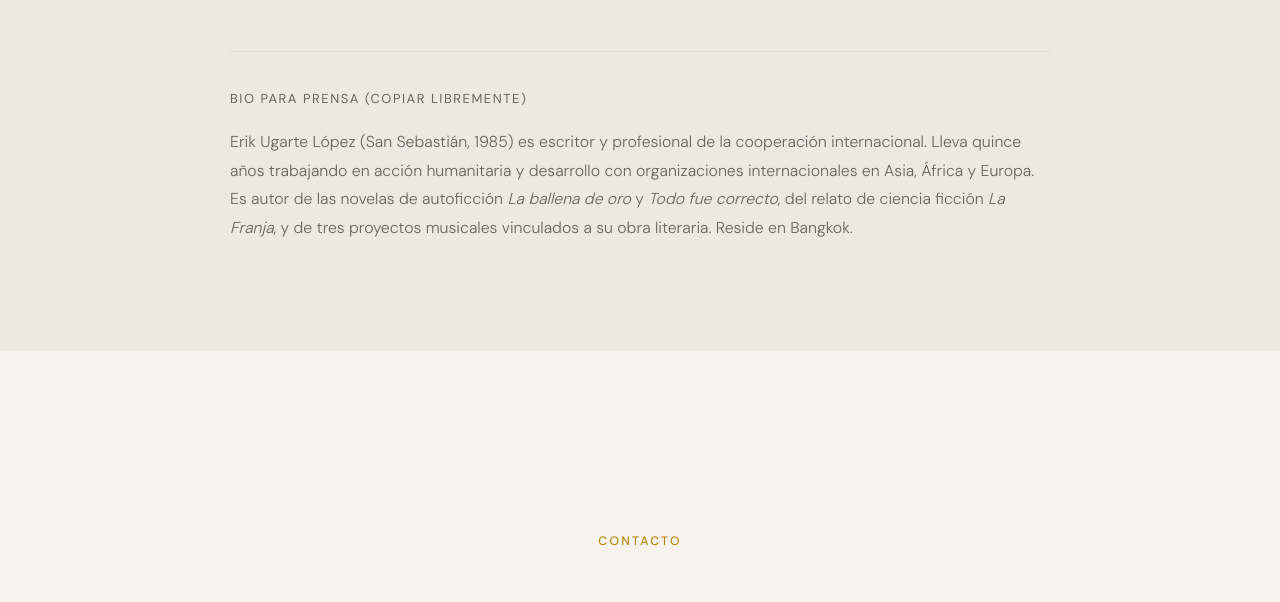
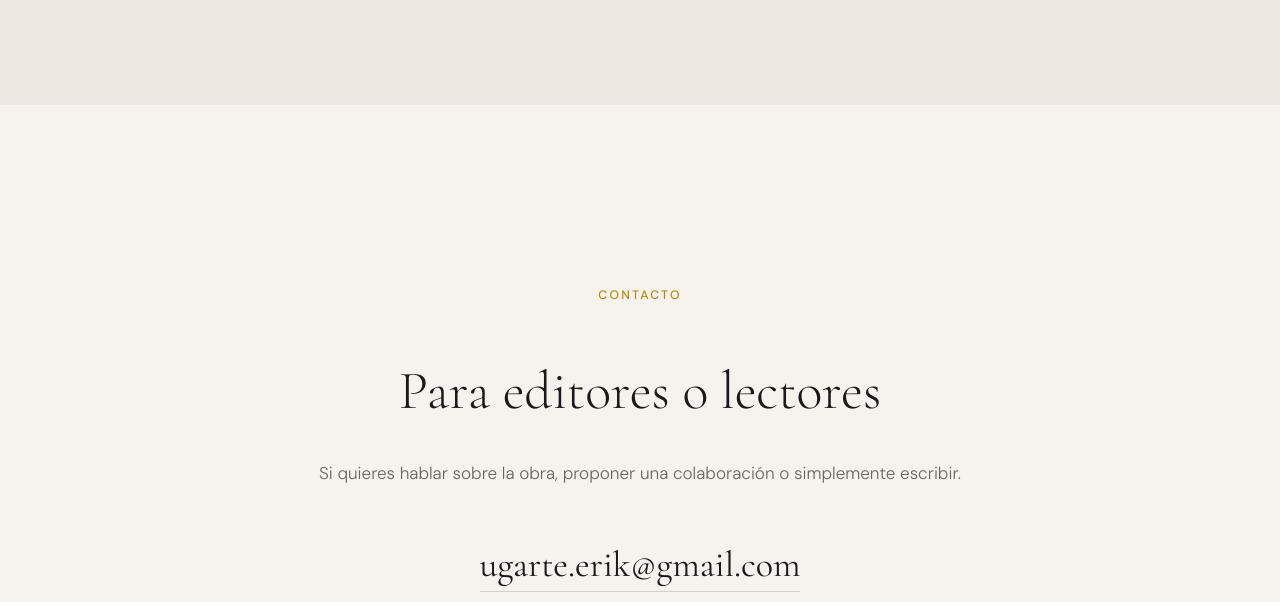
Before and after one commit to erikugarte/erikugartelopez.com, an Eleventy site: page src/index.njk in a window 1280 px wide. Shown: the part 6113-6715 px from the top of the page. Built offline with nearby package versions, Linux system fonts and the light colour scheme; Eleventy itself is replaced by a stand-in of ours; files that its build step writes are made by us from their sources.

Commit message:
Update index.njk

```diff
--- a/src/index.njk
+++ b/src/index.njk
@@ -208,13 +208,7 @@ permalink: /index.html
                     </div>
                     <img src="erik-ugarte.jpg" alt="Erik Ugarte López" class="sobre-photo">
                 </div>
-                <div class="sobre-bio-formal">
-                    <h3 data-lang="es">Bio para prensa (copiar libremente)</h3>
-                    <h3 data-lang="en">Press bio (copy freely)</h3>
-                    <p data-lang="es">Erik Ugarte López (San Sebastián, 1985) es escritor y profesional de la cooperación internacional. Lleva quince años trabajando en acción humanitaria y desarrollo con organizaciones internacionales en Asia, África y Europa. Es autor de las novelas de autoficción <em>La ballena de oro</em> y <em>Todo fue correcto</em>, del relato de ciencia ficción <em>La Franja</em>, y de tres proyectos musicales vinculados a su obra literaria. Reside en Bangkok.</p>
-                    <p data-lang="en">Erik Ugarte López (San Sebastián, 1985) is a writer and international development professional. He has spent fifteen years working in humanitarian action and development with international organisations in Asia, Africa, and Europe. He is the author of the autofiction novels <em>La ballena de oro</em> and <em>Todo fue correcto</em>, the science fiction short story <em>La Franja</em>, and three music projects linked to his literary work. He lives in Bangkok.</p>
-                </div>
-            </div>
+
         </div>
     </section>
 
@@ -223,7 +217,7 @@ permalink: /index.html
         <div class="contacto-inner">
             <p class="section-label reveal" data-lang="es">Contacto</p>
             <p class="section-label reveal" data-lang="en">Contact</p>
-            <h2 class="section-title reveal" data-lang="es">Para editores, prensa o lectores</h2>
+            <h2 class="section-title reveal" data-lang="es">Para editores o lectores</h2>
             <h2 class="section-title reveal" data-lang="en">For editors, press, or readers</h2>
             <p class="contacto-text reveal" data-lang="es">Si quieres hablar sobre la obra, proponer una colaboración o simplemente escribir.</p>
             <p class="contacto-text reveal" data-lang="en">To discuss the work, propose a collaboration, or simply get in touch.</p>
```
